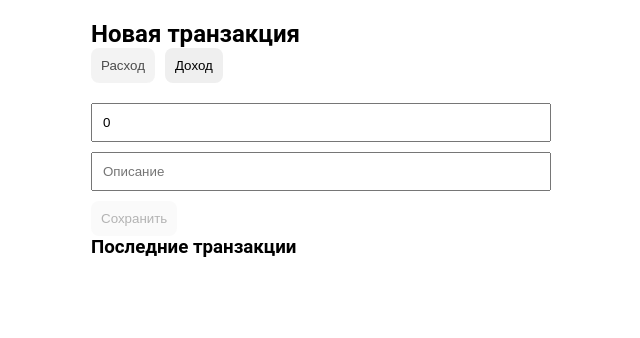
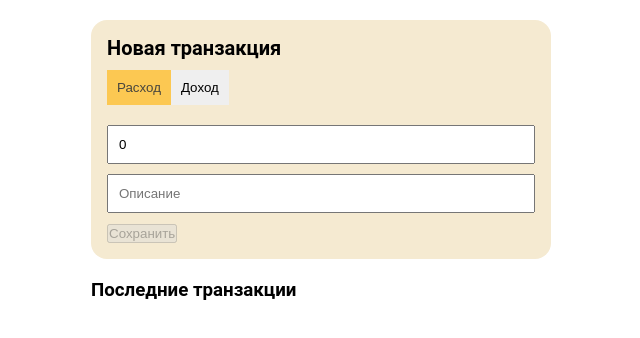
Before and after one commit to space-bro/finflow, an Angular app: page / in a window 1280 px wide. Shown: the top 338 px of the page, without its empty margins (319-959 px from the left). Built offline with nearby package versions, Linux system fonts and the light colour scheme.

Commit message:
Стили для блока добавления транзакции

```diff
--- a/src/app/presentation/pages/add-transaction/add-transaction.component.html
+++ b/src/app/presentation/pages/add-transaction/add-transaction.component.html
@@ -1,4 +1,5 @@
  <div class="container">
+    <div class="add-transaction">
       <h2>Новая транзакция</h2>
 
       <div class="type-buttons">
@@ -27,9 +28,11 @@
       <button (click)="save()" [disabled]="!isValid()">
         Сохранить
       </button>
+    </div>
+
 
       <h3>Последние транзакции</h3>
-      <div>
+      <div class="transactions">
         @for (tx of transactions(); track tx.id) {
           <transaction-item [transaction]="tx" (deleteTransaction)="delete($event)"></transaction-item>
         }
--- a/src/app/presentation/pages/add-transaction/add-transaction.component.scss
+++ b/src/app/presentation/pages/add-transaction/add-transaction.component.scss
@@ -4,21 +4,32 @@
      padding: 20px;
 }
 
+.add-transaction {
+    margin-bottom: 20px;
+    background-color: #f5ead1;
+    padding: 16px;
+    border-radius: 16px;
+
+    h2 {
+        font-size: 20px;
+        margin-bottom: 10px;
+    }
+}
+
 .type-buttons {
     display: flex;
-    gap: 10px;
     margin-bottom: 20px;
-}
 
     button {
         padding: 10px;
         border: none;
-    border-radius: 8px;
         cursor: pointer;
     }
 
     .active {
         opacity: 0.7;
+        background-color: #ffbb1d;
+    }
 }
 
 input {
@@ -26,3 +37,7 @@ input {
     margin-bottom: 10px;
     padding: 10px;
 }
+
+.transactions {
+    margin-top: 24px;
+}
--- a/src/app/presentation/pages/add-transaction/components/transaction-item/transaction-item.component.html
+++ b/src/app/presentation/pages/add-transaction/components/transaction-item/transaction-item.component.html
@@ -1,6 +1,6 @@
 <div>
     {{ transaction.description }}
-    <div>({{ transaction.createdAt | date: "dd.MM.yyyy HH:mm" }})</div>
+    <div class="date">{{ transaction.createdAt | date: "dd.MM.yyyy HH:mm" }}</div>
 </div>
 <div>
     <div>{{ transaction.type === 'expense' ? '-' : '+' }}{{ transaction.amount }} ₽</div>
--- a/src/app/presentation/pages/add-transaction/components/transaction-item/transaction-item.component.scss
+++ b/src/app/presentation/pages/add-transaction/components/transaction-item/transaction-item.component.scss
@@ -6,3 +6,11 @@
     border-radius: 16px;
     margin-bottom: 12px;
 }
+
+.date {
+    font-size: 12px;
+    opacity: 0.7;
+    background-color: #969696;
+    padding: 2px 8px;
+    border-radius: 8px;
+}
```
Lines whose indentation alone changed are shown as unchanged.
